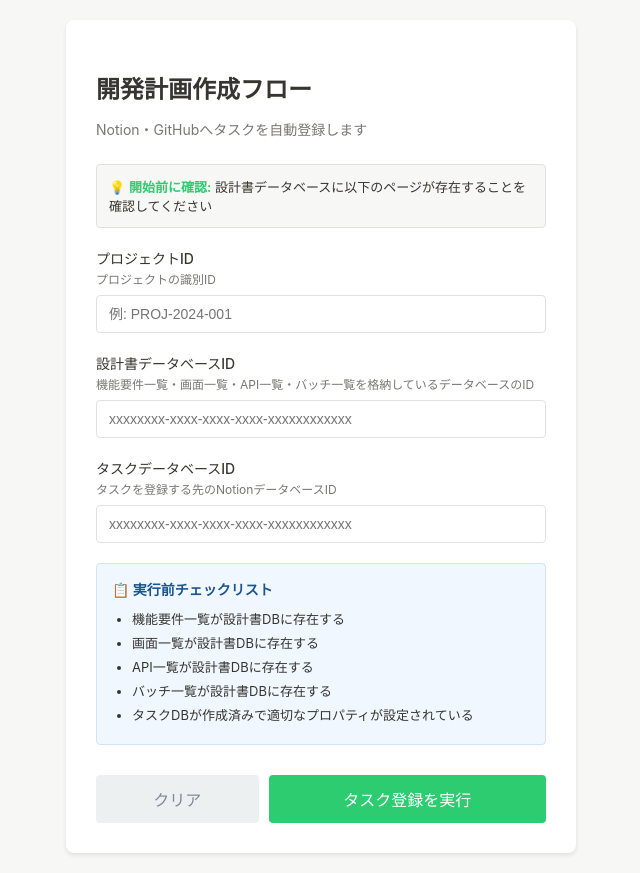
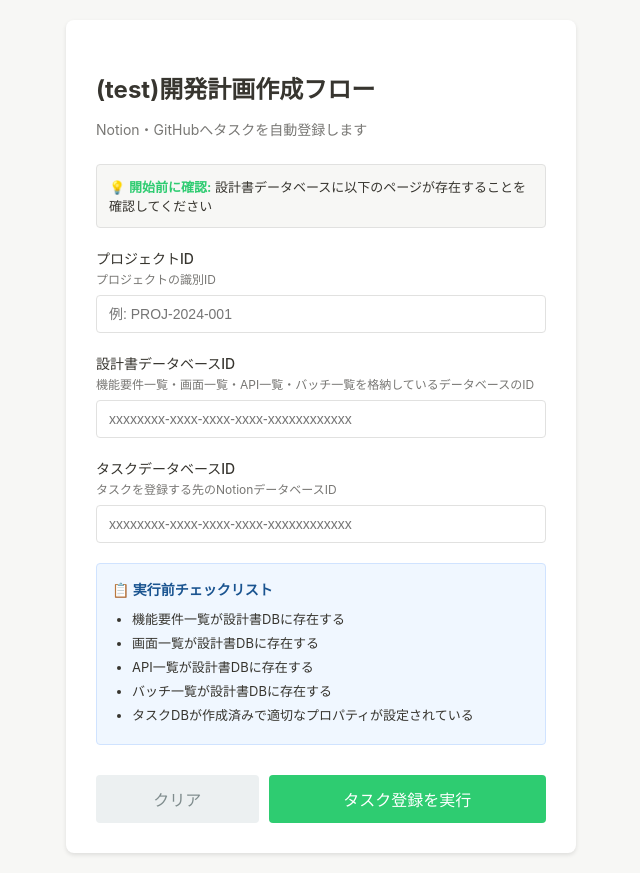
Before and after one commit to swatanabe777/n8n-workflow-triger, a plain HTML site: page index.html in a window 1280 px wide. Shown: the whole page, without its empty margins (319-959 px from the left). Drawn offline with Linux system fonts and the light colour scheme.

Commit message:
Update index.html

```diff
--- a/index.html
+++ b/index.html
@@ -181,7 +181,7 @@
   </head>
   <body>
     <div class="container">
-      <h2>開発計画作成フロー</h2>
+      <h2>(test)開発計画作成フロー</h2>
       <p class="subtitle">Notion・GitHubへタスクを自動登録します</p>
 
       <div class="info-box">
```
